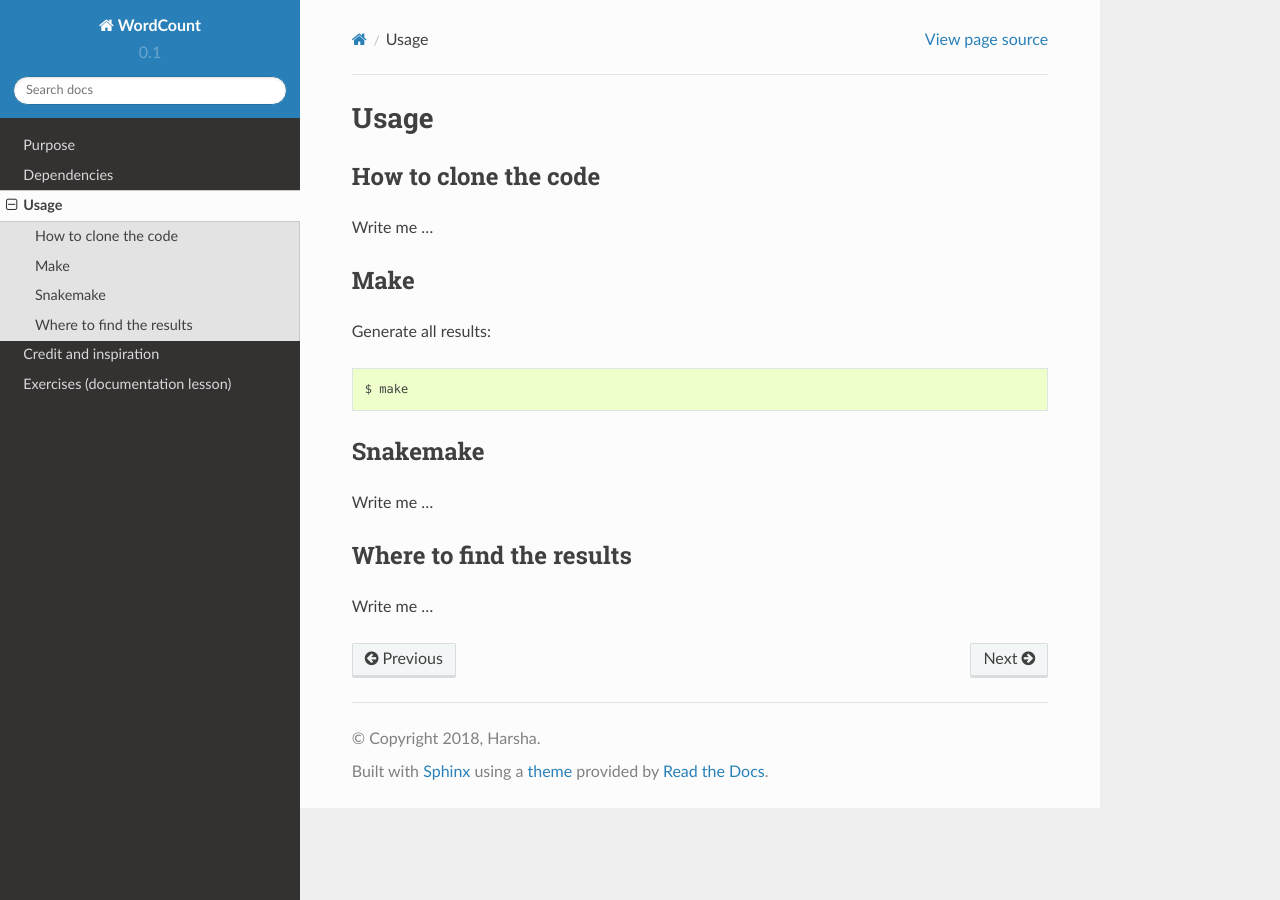
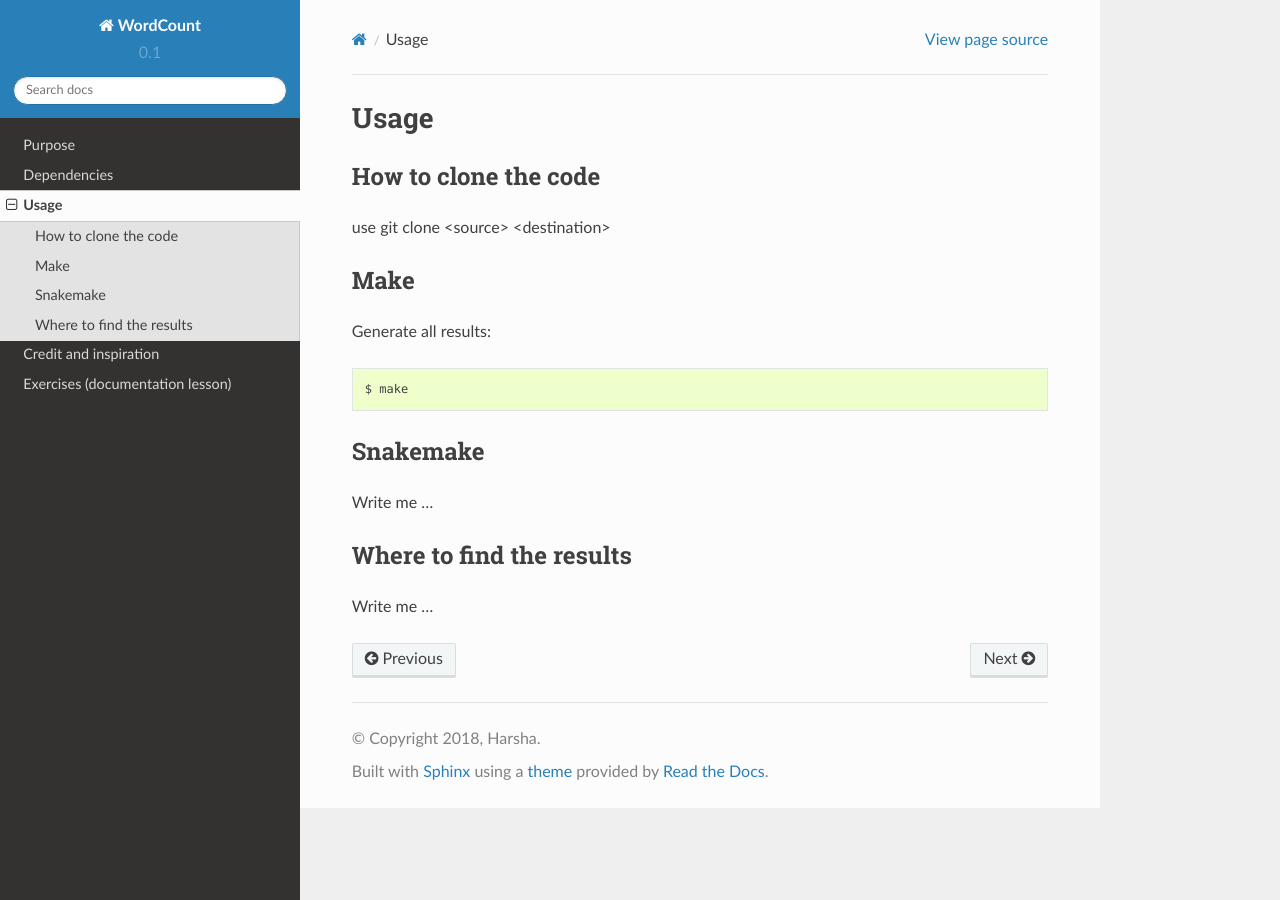
Before and after one commit to BoredHendrix/word-count, a Sphinx documentation site: the page built from doc/usage.rst, in a window 1280 px wide. Built offline with Sphinx 7.4.7 and the Read the Docs theme 2.0.0, drawn with Linux system fonts in a browser that asks for light colours.

Commit message:
Updated doc

```diff
--- a/doc/usage.rst
+++ b/doc/usage.rst
@@ -7,7 +7,7 @@ Usage
 How to clone the code
 ---------------------
 
-Write me ...
+use git clone <source> <destination>
 
 
 Make
```
